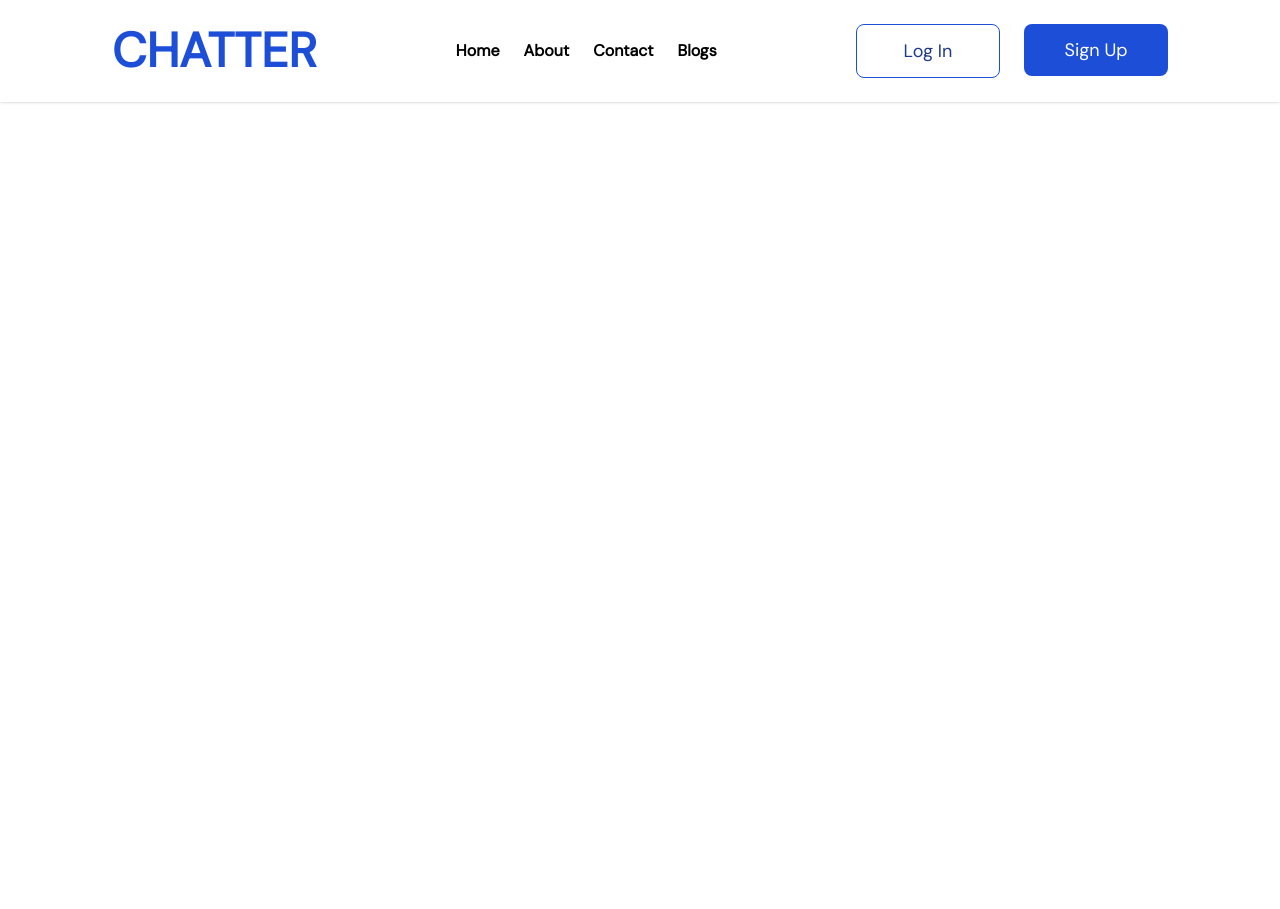
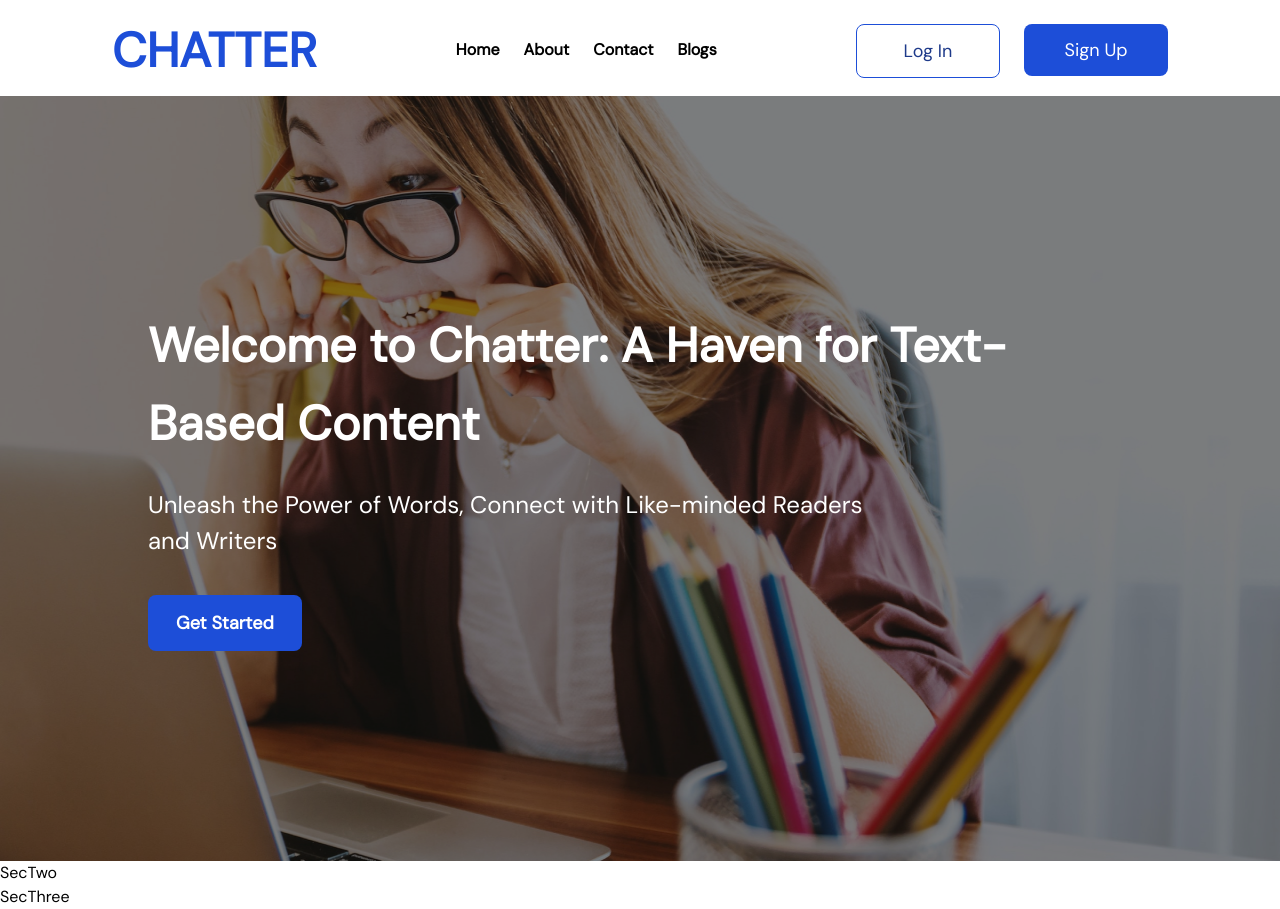
Before and after one commit to muzardemoses/Chatter-app, a React (Vite) app: page / in a window 1280 px wide. Before the commit the page ends 800 px from the top, so only its background shows below. Built offline with nearby package versions, Linux system fonts and the light colour scheme.

Commit message:
done with section one of home page

```diff
--- a/src/Components/Header.tsx
+++ b/src/Components/Header.tsx
@@ -1,4 +1,5 @@
 import { Link } from "react-router-dom";
+
 export const Header = () => {
   return (
     <div className="fixed top-0 left-0 w-full flex justify-between items-center px-28 py-6 shadow">
@@ -6,27 +7,27 @@ export const Header = () => {
         <h2 className=" uppercase font-bold text-5xl text-blue-700">Chatter</h2>
       </div>
       <div className="flex gap-6 text-black text-base font-bold">
-        <Link to="/">
+        <Link to="/" className="un">
           Home
         </Link>
-        <Link to="/about">
+        <Link to="/about" className="un">
           About
         </Link>
-        <Link to="/about">
+        <Link to="/about" className="un">
           Contact
         </Link>
-        <Link to="/about">
+        <Link to="/about" className="un">
           Blogs
         </Link>
       </div>
       <div className="flex gap-6">
         <Link to="/login">
-          <button className=" text-blue-900 font-normal text-lg box-border border border-blue-700 rounded-lg py-3 w-36 hover:bg-gray-50 transition duration-400 ease-in-out">
+          <button className=" text-blue-900 font-normal text-lg box-border border border-blue-700 rounded-lg py-3 w-36 hover:bg-gray-50 transition duration-500 ease-in-out">
             Log In
           </button>
         </Link>
         <Link to="/signup">
-          <button className=" text-white font-normal text-lg bg-blue-700 rounded-lg py-3 w-36 hover:bg-blue-800 transition duration-400 ease-in-out">
+          <button className=" text-white font-normal text-lg bg-blue-700 rounded-lg py-3 w-36 hover:bg-blue-800 transition duration-500 ease-in-out">
             Sign Up
           </button>
         </Link>
--- /dev/null
+++ b/src/Components/Home/SecOne.tsx
@@ -0,0 +1,18 @@
+import bgImg from '../../Images/Home/sec-one-bg-img.jpg';
+
+export const SecOne = () => {
+    return (
+        <div className="w-full relative flex justify-center items-center sec-one-con-height" >
+            <div className="z-10 bg-black bg-opacity-50 w-full h-full flex flex-col justify-center items-center ">
+                <div className='w-max flex flex-col gap-9'>
+                    <div className='w-max flex flex-col gap-6'>
+                        <h1 className='text-white text-5xl leading-relaxed font-bold sec-one-h1-width' >Welcome to Chatter: A Haven for Text-Based Content</h1>
+                        <p className='text-white text-2xl leading-normal font-medium sec-one-p-width'>Unleash the Power of Words, Connect with Like-minded Readers and Writers</p>
+                    </div>
+                    <button className='text-white text-lg font-semibold bg-blue-700 rounded-lg py-3.5 px-7 w-max hover:bg-blue-800 transition duration-500 ease-in-out' >Get Started</button>
+                </div>
+            </div>
+            <img src={bgImg} alt="" className="absolute top-0 left-0 w-full h-full" />
+        </div>
+    )
+}
--- /dev/null
+++ b/src/Components/Home/SecThree.tsx
@@ -0,0 +1,9 @@
+export const SecThree = () => {
+    return (
+        <div>
+            <h1>
+                SecThree
+            </h1>
+        </div>
+    )
+}
--- /dev/null
+++ b/src/Components/Home/SecTwo.tsx
@@ -0,0 +1,9 @@
+export const SecTwo = () => {
+    return (
+        <div>
+            <h1>
+                SecTwo
+            </h1>
+        </div>
+    )
+}
--- /dev/null
+++ b/src/Components/Home/index.tsx
@@ -0,0 +1,4 @@
+/* eslint-disable react-refresh/only-export-components */
+export * from './SecOne';
+export * from './SecTwo';
+export * from './SecThree';
--- a/src/Pages/Default/Home.tsx
+++ b/src/Pages/Default/Home.tsx
@@ -1,10 +1,11 @@
+import { SecOne, SecTwo, SecThree } from "../../Components/Home"
 
 export const Home = () => {
     return (
         <div>
-            <h1>
-
-            </h1>
+            <SecOne />
+            <SecTwo />
+            <SecThree />
         </div>
     )
 }
--- a/src/index.css
+++ b/src/index.css
@@ -1,7 +1,64 @@
 @tailwind base;
+
+body {
+  @apply transition duration-500 ease-in-out;
+}
+
+.middle {
+  @apply before:bg-gray-900  transition duration-500 ease-in-out;
+}
+
 @tailwind components;
 @tailwind utilities;
+
+.middle {
+  position: relative;
+}
+.middle:before {
+  content: "";
+  position: absolute;
+  width: 100%;
+  height: 2px;
+  bottom: -10px;
+  left: 0;
+  visibility: hidden;
+  transform: scaleX(0);
+  transition: all 0.3s ease-in-out;
+}
+
+.middle:hover:before {
+  visibility: visible;
+  transform: scaleX(1);
+}
+
+.un {
+  display: inline-block;
+  padding-bottom: 2px;
+  background-image: linear-gradient(#000 0 0);
+  background-position: 0 100%; /*OR bottom left*/
+  background-size: 0% 2px;
+  background-repeat: no-repeat;
+  transition: background-size 0.3s, background-position 0s 0.3s; /*change after the size immediately*/
+}
+
+.un:hover {
+  background-position: 100% 100%; /*OR bottom right*/
+  background-size: 100% 2px;
+}
 
 body {
   font-family: "DM Sans", sans-serif;
 }
+
+/* Home Section One Styles */
+.sec-one-h1-width {
+  width: 984px;
+}
+
+.sec-one-p-width {
+  width: 740px;
+}
+
+.sec-one-con-height {
+  height: 765px;
+}
```
Also changed, not shown: src/Images/Home/sec-one-bg-img.jpg (added).
